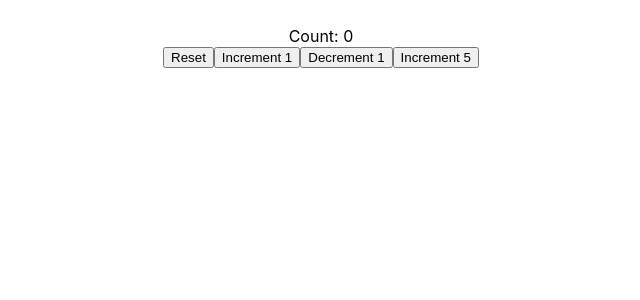
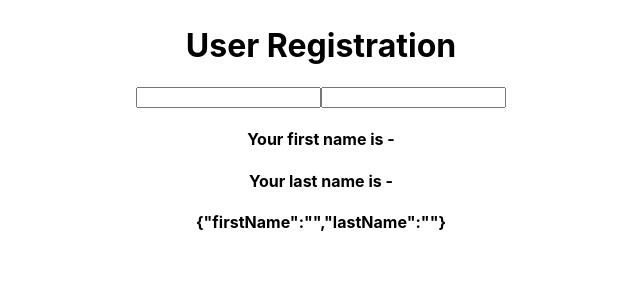
Before and after one commit to GeekShubhamRajput/react-js-learning, a React (Create React App) app: page / in a window 1280 px wide. Shown: the top 300 px of the page, without its empty margins (319-959 px from the left). Built offline with nearby package versions, Linux system fonts and the light colour scheme.

Commit message:
useState with object
form with firstName and lastName

```diff
--- a/src/App.js
+++ b/src/App.js
@@ -1,10 +1,10 @@
 import './App.css';
-import HookCounterTwo from "./components/HookCounterTwo"
+import UseStateHook from "./components/UseStateHook"
 
 function App() {
   return (
     <div className="App">
-      <HookCounterTwo />
+      <UseStateHook />
     </div>
   )
 }
--- /dev/null
+++ b/src/components/UseStateHook.js
@@ -0,0 +1,18 @@
+import React, {useState} from 'react'
+
+function UserName(){
+  const [name, setName] = useState({firstName: '', lastName: ''})
+  return(
+    <div>
+      <h1>User Registration</h1>
+      <input type="text" value={name.firstName} onChange={e => setName({...name, firstName: e.target.value})} />
+      <input type="text" value={name.lastName} onChange={e => setName({...name, lastName: e.target.value})} />
+      <br />
+      <h4>Your first name is - {name.firstName}</h4>
+      <h4>Your last name is - {name.lastName}</h4>
+      <h4>{JSON.stringify(name)}</h4>
+    </div>
+  )
+}
+
+export default UserName
```
